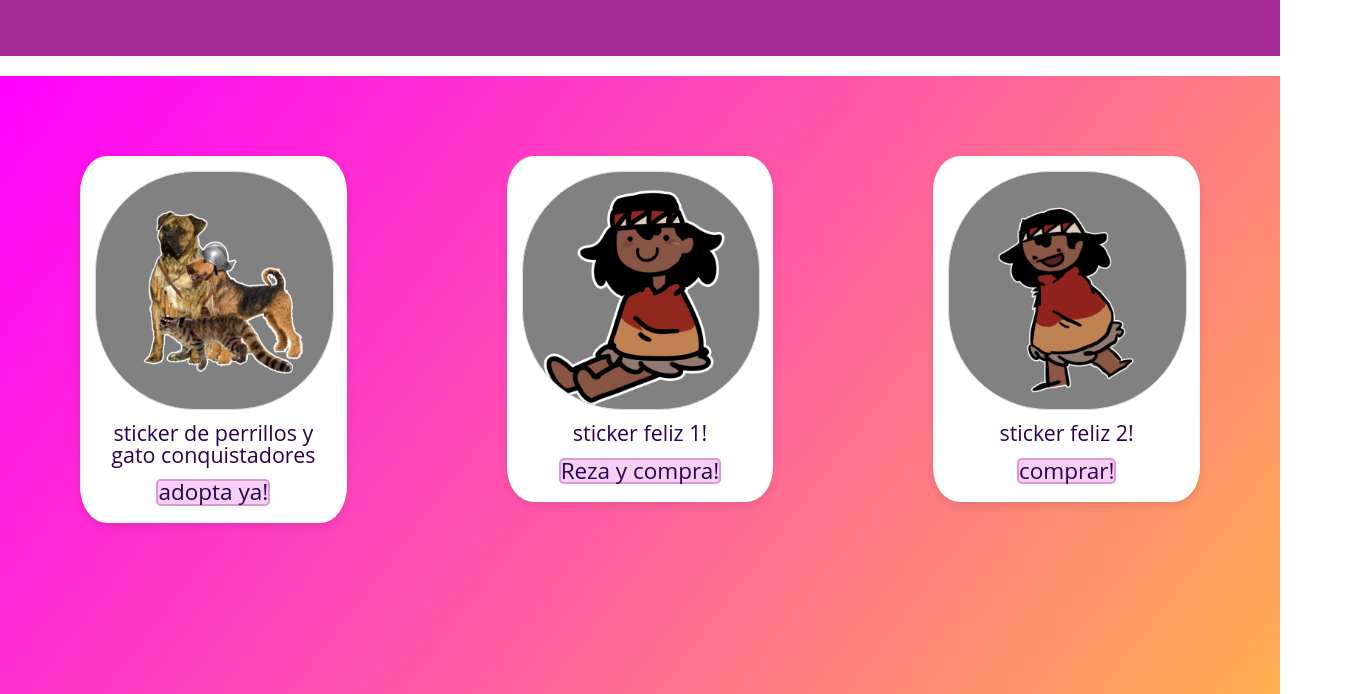
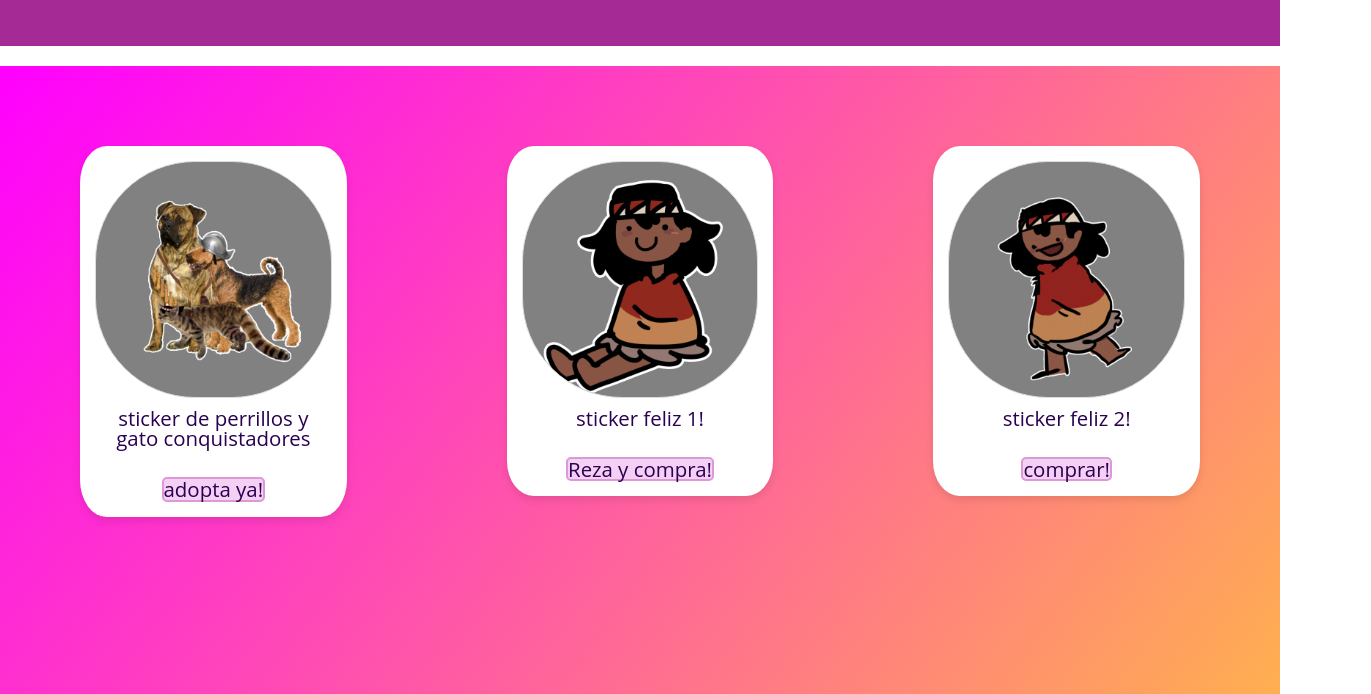
Before and after one commit to IllariLM/WebTiendaAB-unit1, a plain HTML site: page index.html in a window 1280 px wide. Shown: the part 346-1040 px from the top of the page, 1371 px wide, since content can reach past the window. Drawn offline with Linux system fonts and the light colour scheme.

Commit message:
actualizacion de directorios

```diff
--- a/index.html
+++ b/index.html
@@ -6,6 +6,7 @@
 
     <meta charset="UTF-8">
     <meta name="viewport" content="" width=device-width, initial-scale="1.0">
+
     <title>Michi Tienda</title>
     <meta name="description" content="Tienda de charms">
     <meta name="keywords" content="tienda, llaveros, standees">
@@ -15,11 +16,14 @@
 
 
 
-
+    <link rel="stylesheet" href="bootstrap/bootstrap.min.css">
     <link rel="stylesheet" href="./css/styles.css">
 
 
 </head>
+<body>
+    <script src="bootstrap/bootstrap.min.js"></script>
+    <script src="./js/script.js"></script>
 
     <header>
         <nav id="inicio">
@@ -112,6 +116,9 @@
         </section>
 
     </main>
+</body>
+
+
     <footer>
         <section class="linea" style="background-color: rgb(65, 26, 102);">
             <article class="footerelemento" style="width: 30%;">
```
Also changed, not shown: bootstrap/bootstrap.min.css (added), bootstrap/bootstrap.min.js (added), js/script.js (added).
